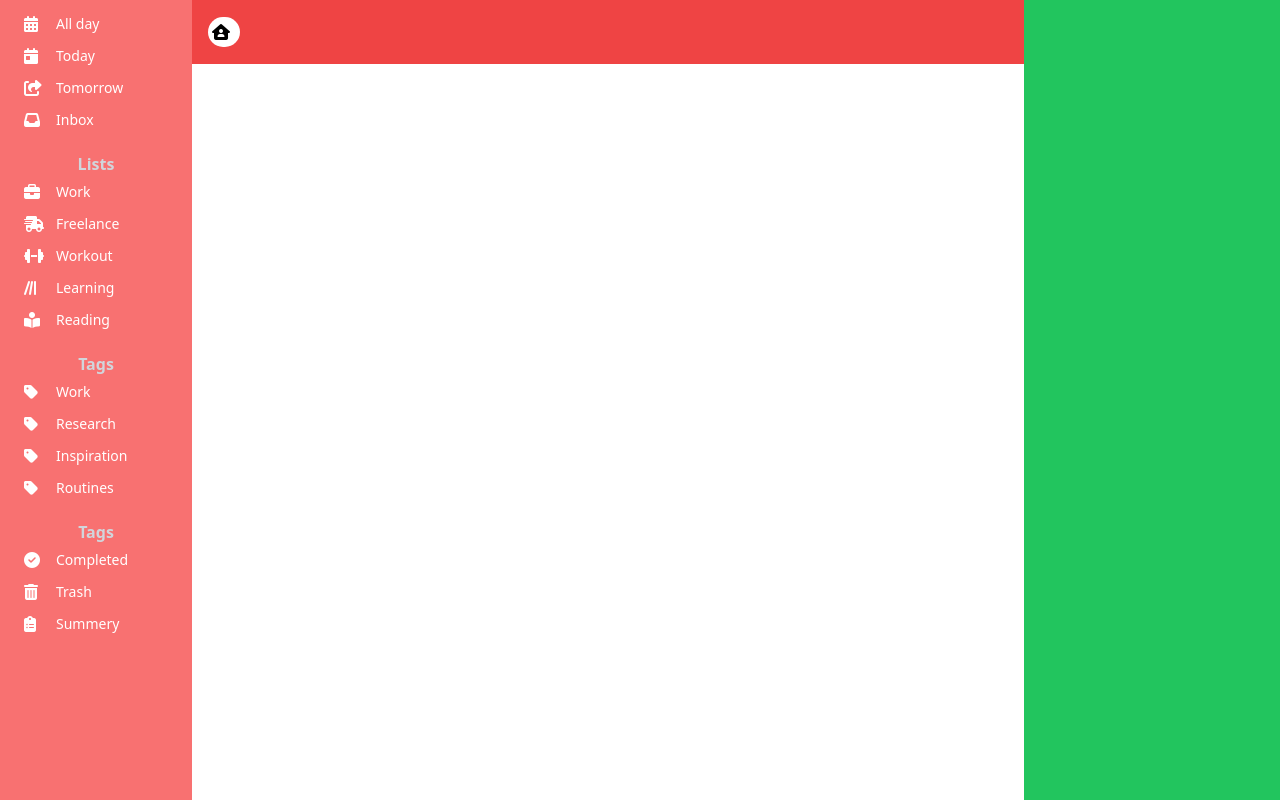
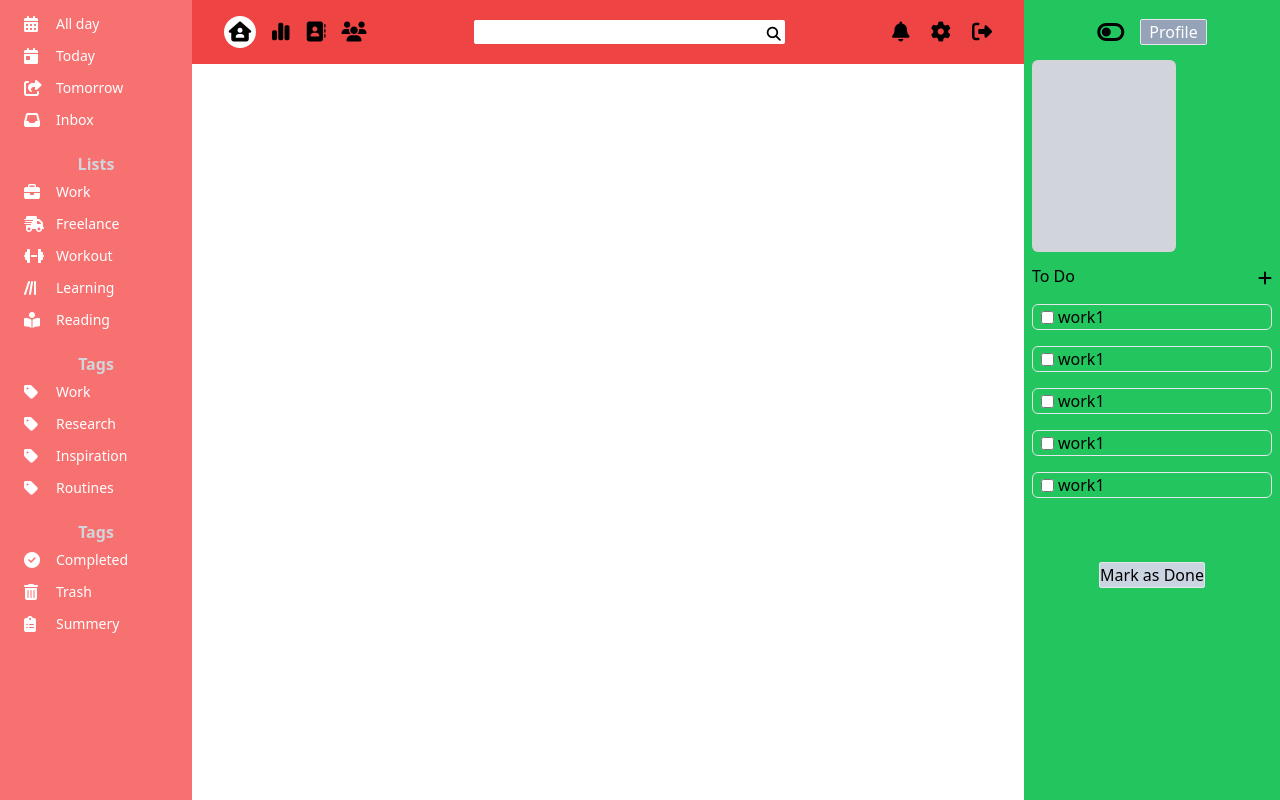
Before and after one commit to DKSha6922/To-Do-List, a website built with Vite: page index.html in a window 1280 px wide. Shown: the top 800 px of the page. Built offline with nearby package versions, Linux system fonts and the light colour scheme.

Commit message:
feat: design Updated

```diff
--- a/index.html
+++ b/index.html
@@ -106,14 +106,78 @@
 
   </ul>
     </div>
-    <div class="bg-red-500 h-16 w-[65%] py-5 px-4">
-      <div class="bg-white inline rounded-full p-1">
-        <i class="fa-solid fa-house-user w-6"></i>
+<div class="w-[65%]">
+    <div class="bg-red-500 h-16 flex items-center justify-between px-8 space-x-3">
+
+      <div class="flex items-center space-x-4 text-xl">
+        <div class="bg-white w-8 h-8 rounded-full flex items-center justify-center">
+          <i class="fa-solid fa-house-user"></i>
+        </div>
+        <i class="fa-solid fa-chart-simple"></i>
+      <i class="fa-solid fa-address-book"></i>
+      <i class="fa-solid fa-users"></i>
+      </div>
+      <div class="relative">
+        <input class="rounded-sm outline-none px-10" type="text">
+        <i class="fa-solid fa-magnifying-glass absolute top-1 right-1 text-sm"></i>
+      </div>
+      <div class="space-x-4 text-xl">
+        <i class="fa-solid fa-bell"></i>
+      <i class="fa-solid fa-gear"></i>
+      <i class="fa-solid fa-right-from-bracket"></i>
+      </div>
+    </div>
+
+
+  </div>
+
+    <div class="bg-green-500 h-[100vh] w-[15%] md:w-[20%] py-4 space-y-3">
+      <div class="flex justify-center items-center space-x-4">
+        <button>
+          <i class="fa-solid fa-toggle-off text-2xl"></i>
+        </button>
+        <button class="border rounded-sm px-2 text-white bg-slate-400">Profile</button>
       </div>
 
-    </div>
-    <div class="bg-green-500 h-[100vw] w-[15%] md:w-[20%]">
+      <div class=" w-36 h-48 mx-2 bg-gray-300 rounded-md">
 
+      </div>
+
+
+      <div class="space-y-16 text-center">
+        <div class="space-y-4">
+          <div class="flex justify-between items-center mx-2">
+            <h2>To Do</h2>
+            <i class="fa-solid fa-plus h-3"></i>
+          </div>
+          <div class="border mx-2 space-x-1 flex items-center px-2 rounded-md">
+            <input type="checkbox" name="" id="todo1">
+            <label for="todo1">work1</label>
+          </div>
+
+          <div class="border mx-2 space-x-1 flex items-center px-2 rounded-md">
+            <input type="checkbox" name="" id="todo2">
+            <label for="todo2">work1</label>
+          </div>
+
+          <div class="border mx-2 space-x-1 flex items-center px-2 rounded-md">
+            <input type="checkbox" name="" id="todo3">
+            <label for="todo3">work1</label>
+          </div>
+
+          <div class="border mx-2 space-x-1 flex items-center px-2 rounded-md">
+            <input type="checkbox" name="" id="todo4">
+            <label for="todo4">work1</label>
+          </div>
+
+          <div class="border mx-2 space-x-1 flex items-center px-2 rounded-md">
+            <input type="checkbox" name="" id="todo5">
+            <label for="todo5">work1</label>
+          </div>
+        </div>
+
+        <button class="border rounded-sm bg-slate-300 ">Mark as Done</button>
+      </div>
     </div>
 </body>
 </html>
```
